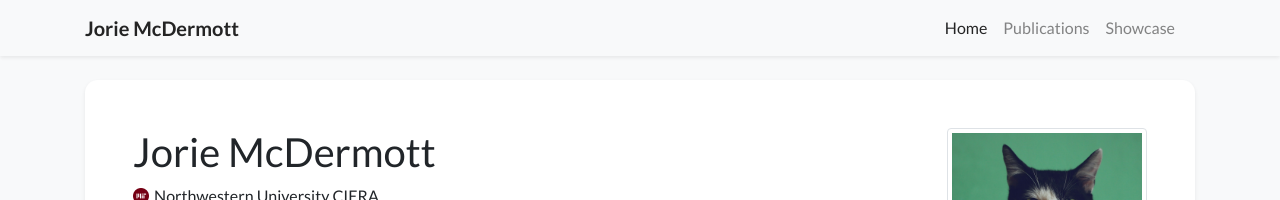
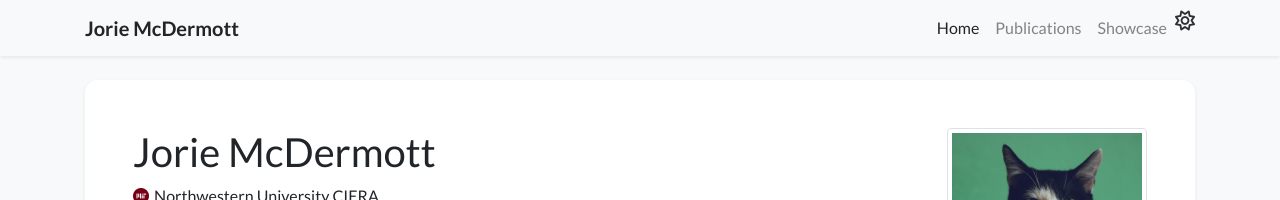
Before and after one commit to Jorie286/homepage, a Jekyll site: the page built from index.html, in a window 1280 px wide. Shown: the top 200 px of the page. Built offline with Jekyll 4.4.1, drawn with Linux system fonts in a browser that asks for light colours; nearby versions of some CDN libraries; a style sheet for code colours, icons or effects is not loaded.

Commit message:
Update navbar.html
Edit theme icon.

```diff
--- a/_includes/navbar.html
+++ b/_includes/navbar.html
@@ -13,7 +13,7 @@
                 </li>
                 {% endfor %}
                 <li id="theme-toggle" class="masthead__menu-item persist">
-                    <a role="button" aria-labelledby="theme-icon"><i id="theme-icon" class="fa-thin fa-sun" aria-hidden="true" title="toggle theme"></i></a>
+                    <a role="button" aria-labelledby="theme-icon"><i id="theme-icon" class="fa-regular fa-sun fa-lg" aria-hidden="true" title="toggle theme"></i></a>
                 </li>
             </ul>
         </div>
```
